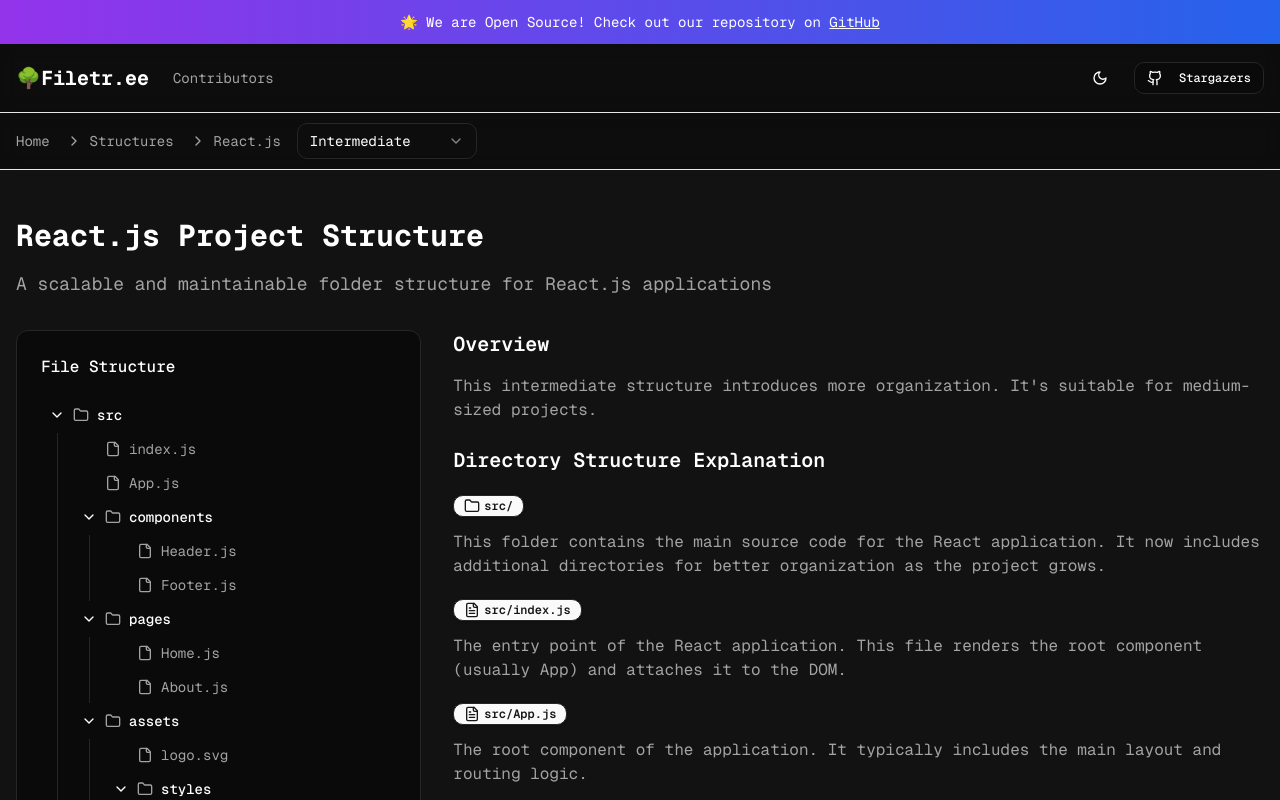
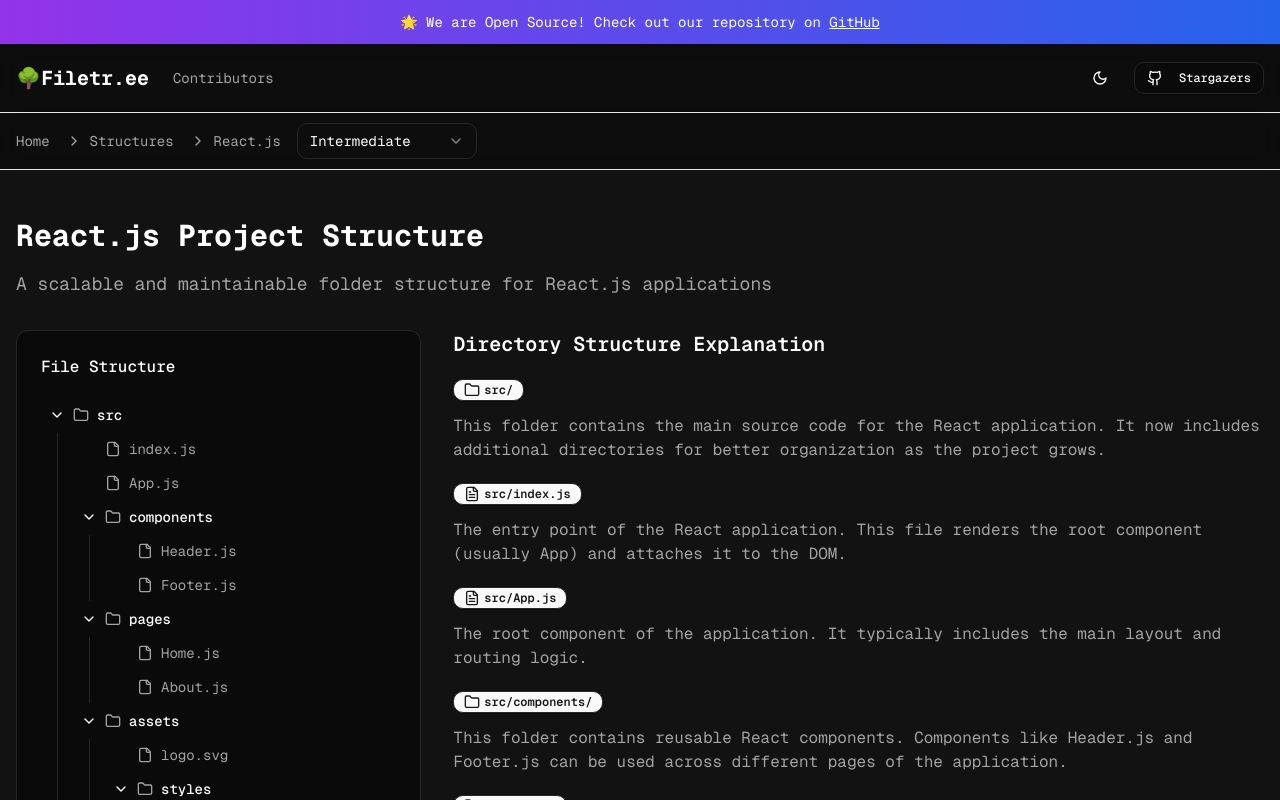
Before and after one commit to junsantilla/filetr.ee, a Next.js app: page /structures/react-js in a window 1280 px wide. Shown: the top 800 px of the page. Built offline with nearby package versions, Linux system fonts and the light colour scheme.

Commit message:
Remove overview section

```diff
--- a/components/structure-template.tsx
+++ b/components/structure-template.tsx
@@ -75,20 +75,6 @@
 					</div>
 
 					<div className="space-y-6">
-						<section>
-							<h2 className="mb-4 text-xl font-semibold">
-								Overview
-							</h2>
-							<p className="text-neutral-500 text-base dark:text-neutral-400">
-								{activeTab === "basic" &&
-									"This basic structure is ideal for small projects or when learning. It keeps things simple and easy to understand."}
-								{activeTab === "intermediate" &&
-									"This intermediate structure introduces more organization. It's suitable for medium-sized projects."}
-								{activeTab === "advanced" &&
-									"This advanced structure follows a feature-first organization pattern, making it easy to manage large applications. It separates concerns while keeping related files close together, improving developer experience and code maintainability."}
-							</p>
-						</section>
-
 						<section className="space-y-4">
 							<h2 className="text-xl font-semibold">
 								Directory Structure Explanation
```
